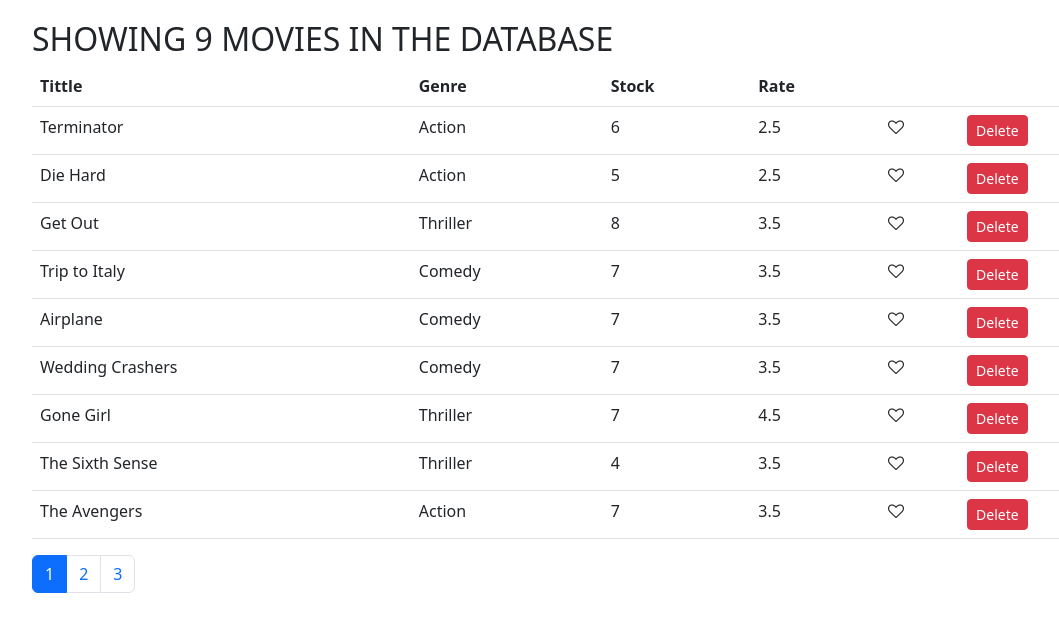
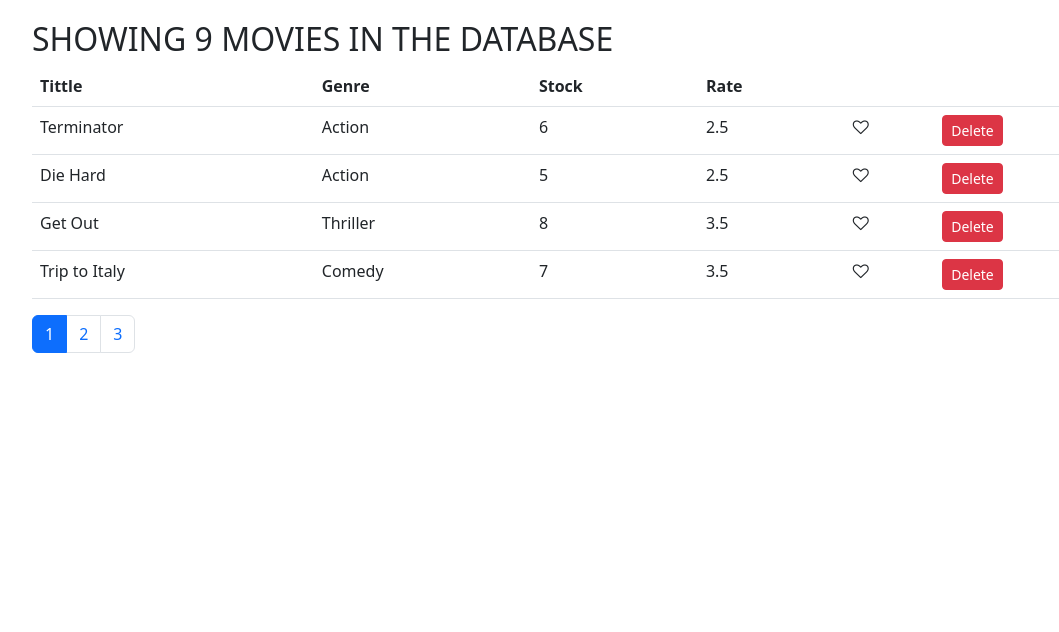
Before and after one commit to maniplek/Movies-React-App, a React (Create React App) app: page / in a window 1280 px wide. Shown: the top 632 px of the page, without its empty margins (50-1109 px from the left). Built offline with nearby package versions, Linux system fonts and the light colour scheme.

Commit message:
add pagination functionality

```diff
--- a/package.json
+++ b/package.json
@@ -9,6 +9,7 @@
     "bootstrap": "^5.2.3",
     "font-awesome": "^4.7.0",
     "lodash": "^4.17.10",
+    "prop-types": "^15.6.2",
     "react": "^18.2.0",
     "react-dom": "^18.2.0",
     "react-scripts": "5.0.1",
--- a/src/App.js
+++ b/src/App.js
@@ -1,14 +1,12 @@
 import { Component } from "react";
 import "./App.css";
 import Movies from "./components/Movies";
-
 
 class App extends Component {
   render() {
     return (
       <div className="container">
         <Movies />
-
       </div>
     );
   }
--- a/src/components/Movies.jsx
+++ b/src/components/Movies.jsx
@@ -2,13 +2,15 @@ import { Component } from "react";
 import { getMovies } from "../services/fakeMovieService";
 import Like from "./common/Like";
 import Pagination from "./common/pagination";
+import { paginate } from "../utils/paginate";
 
 class Movies extends Component {
   state = {
     movies: getMovies(),
     currentPage: 1,
-    pageSize: 3,
+    pageSize: 4,
   };
+
   deleteHandler = (movie) => {
     // we are going to create valiable we pass all the movies we have in state except movie we have passed
     const movies = this.state.movies.filter((m) => m._id !== movie._id);
@@ -23,14 +25,14 @@ class Movies extends Component {
     this.setState({ movies });
   };
 
-  handlePageChange = (page) =>{
+  handlePageChange = (page) => {
     // console.log("page......", page)
-    this.setState({ currentPage : page})// we are taking current page to page we clicked
-  }
+    this.setState({ currentPage: page }); // we are taking current page to page we clicked
+  };
 
   render() {
     const { length: movieNumber } = this.state.movies;
-    const { pageSize, currentPage } = this.state;
+    const { pageSize, currentPage, movies: allMovies } = this.state;
 
     if (movieNumber === 0)
       return (
@@ -38,6 +40,13 @@ class Movies extends Component {
           There is no movie in Database
         </p>
       );
+
+    const movies = paginate(allMovies, currentPage, pageSize);
+    /** We have to make another movie array of each page with allmovieS(9)
+     * currentPage(1)
+     * pageSize(4)
+     */
+
     return (
       <div>
         <h2 className="text-justify text-uppercase font-weight-bold">
@@ -56,7 +65,7 @@ class Movies extends Component {
             </tr>
           </thead>
           <tbody className="">
-            {this.state.movies.map((movie) => (
+            {movies.map((movie) => (
               <tr key={movie._id}>
                 <td>{movie.title}</td>
                 <td>{movie.genre.name}</td>
@@ -80,6 +89,7 @@ class Movies extends Component {
             ))}
           </tbody>
         </table>
+
         <Pagination
           itemsCount={this.state.movies.length}
           pageSize={pageSize}
--- a/src/components/common/Like.jsx
+++ b/src/components/common/Like.jsx
@@ -1,6 +1,9 @@
+
 const Like = (props) => {
+
   let classes = "fa fa-heart";
   if (!props.liked) classes += "-o";
+
   return (
     <i
       className={classes}
--- a/src/components/common/pagination.jsx
+++ b/src/components/common/pagination.jsx
@@ -1,27 +1,38 @@
 import React from "react";
-import _ from "lodash";
+import _ from "lodash"; // optimized version of underscore package
+import PropTypes from 'prop-types'
 
 const Pagination = (props) => {
+
   const { itemsCount, pageSize, currentPage, onPageChange } = props; //number of item and pagesize we have in our state
-console.log(currentPage)
-  const pagesCount = Math.ceil(itemsCount / pageSize); //we are getting number of items that can be on one page
+
+  const pagesCount = Math.ceil(itemsCount / pageSize); //we are getting number of items that can be on one page/ converting to integer so that if its one we dont see pagination
+
   if (pagesCount === 1) return null;
   const pages = _.range(1, pagesCount + 1); // here we are converting page account into array so that each array value takes an element
 
   return (
     <nav aria-label="Page navigation example">
       <ul className="pagination">
-        {pages.map( page => (
-            <li key={page} className={ page  === currentPage ? 'page-item active' : 'page-item'}>
-              <a className="page-link" onClick={() => onPageChange(page)}>
-                {page}
-              </a>
-            </li>
-          )
-        )}
+        {pages.map((page) => (
+          <li key={page} className={page === currentPage ? "page-item active" : "page-item"} >
+            <a className="page-link" onClick={() => onPageChange(page)}>
+              {page}
+            </a>
+          </li>
+        ))}
       </ul>
     </nav>
   );
 };
 
+/** if u have reusable component u should use PropTypes to catch syntax error */
+
+Pagination.propTypes = {
+  itemsCount: PropTypes.number,
+  pageSize: PropTypes.number.isRequired,
+  currentPage: PropTypes.number.isRequired,
+  onPageChange: PropTypes.func.isRequired
+}
+
 export default Pagination;
--- /dev/null
+++ b/src/utils/paginate.js
@@ -0,0 +1,18 @@
+import _ from 'lodash'
+
+//Pagination on client side
+
+export function paginate(items, pageNumber, pageSize){
+    /*to paginate the data we need to calculate the starting index of the items
+     and pageNumber
+    */
+   const startIndex = (pageNumber - 1) * pageSize
+
+   /* then we go to this index using lodash and we take all the items of curent page: lodash slice method
+    when we get new array we can pick/take item in this array : lodash take method
+    the we will call this methods using a chain by first making lodash object and we can chain all lodash methods
+    then we need convert that lodash wrapper object to an array using value()
+   */
+
+    return _(items).slice(startIndex).take(pageSize).value()
+}
```
Also changed, not shown: 1 other file (tests, documents, lock files or other folders).
